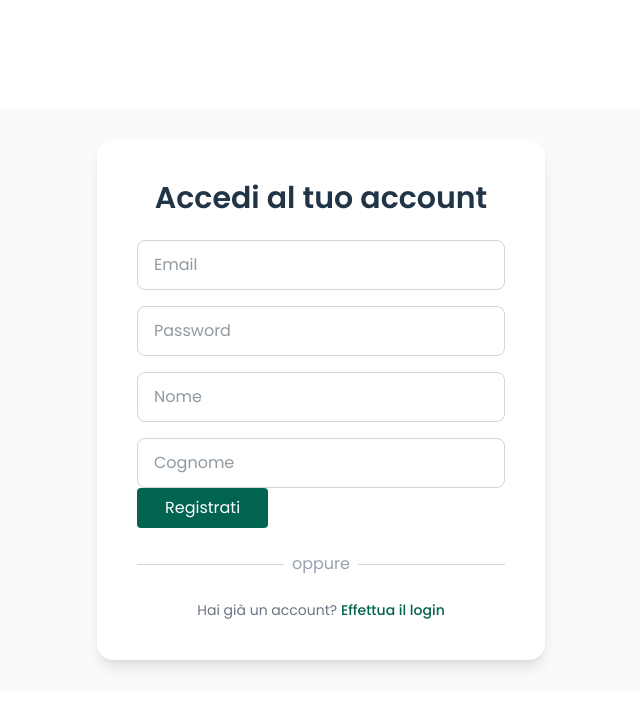
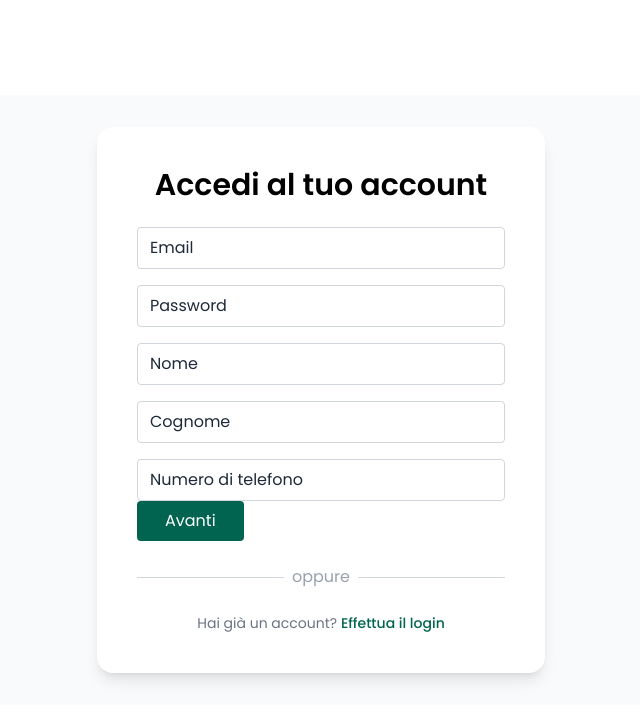
Before and after one commit to develhope/FS37-TeamProject-2, a React (Vite) app in the folder fs37-teamproject-2/: page /registrazione in a window 1280 px wide. Shown: the top 724 px of the page, without its empty margins (319-959 px from the left). Built offline with nearby package versions, Linux system fonts and the light colour scheme.

Commit message:
Nuovi campi registrazione

```diff
--- a/fs37-teamproject-2/src/Components/Input.jsx
+++ b/fs37-teamproject-2/src/Components/Input.jsx
@@ -5,13 +5,15 @@ const typeInput= {
   errorInput: "w-full border border-red-500 rounded px-3 py-2 focus:border-[#006450] placeholder-gray-800 text-gray-800",
   hoverInput: "w-full border border-gray-300 rounded px-3 py-2 hover:border-[#006450] placeholder-gray-800 text-gray-800"
 }
-export const Input = ({ type, placeholder, onChange, mode }) => {
+export const Input = ({ type, placeholder, onChange, mode, name, required }) => {
   if(mode === "defaultInput"){
    return <input
     className={typeInput.defaultInput}
     placeholder={placeholder}
     onChange={onChange}
     type= {type}
+    name={name}
+    required= {required}
   />
   } else if(mode === "disabledInput"){
     return <input
@@ -19,6 +21,8 @@ export const Input = ({ type, placeholder, onChange, mode }) => {
       placeholder={placeholder}
       disabled
       type= {type}
+      name={name}
+
     />
   } else if(mode === "errorInput"){
     return <input
@@ -26,6 +30,8 @@ export const Input = ({ type, placeholder, onChange, mode }) => {
       placeholder={placeholder}
       onChange={onChange}
       type= {type}
+      name={name}
+    required= {required}
     />
   } else if(mode === "hoverInput"){
     return <input
@@ -33,6 +39,8 @@ export const Input = ({ type, placeholder, onChange, mode }) => {
       placeholder={placeholder}
       onChange={onChange}
       type= {type}
+      name={name}
+    required= {required}
     />
   }
 };
--- a/fs37-teamproject-2/src/Context/AuthContext.jsx
+++ b/fs37-teamproject-2/src/Context/AuthContext.jsx
@@ -41,7 +41,11 @@ function AuthProvider({ children }) {
     const userExist = users.find((x) => x.email === userData.email);
     if (!userExist) {
       setUsers([...users, userData]);
-      setMessage(``);
+      setMessage(`Registrazione avvenuta con successo`);
+      setTimeout(()=>{
+        setMessage(``);
+        navigate("/login");
+      },3000)
     } else {
       setMessage(`Email gia' registrata`);
     }
--- a/fs37-teamproject-2/src/Pages/Login.jsx
+++ b/fs37-teamproject-2/src/Pages/Login.jsx
@@ -36,7 +36,7 @@ const [password, setPassword] = useState('');
     </p>
   </div>
         <div className="bg-white rounded-2xl shadow-lg p-6 w-full max-w-md">
-          <h2 className="text-3xl font-semibold text-center mb-6">Accedi al tuo account</h2>
+          <h2 className="text-3xl font-semibold text-center mb-6 text-gray-600">Accedi al tuo account</h2>
           <form className="space-y-4" onSubmit={handleSubmit}>
             <Input
               onChange={(e) => setEmail(e.target.value)}
@@ -51,10 +51,11 @@ const [password, setPassword] = useState('');
               mode={"defaultInput"}
             />
           <div className="flex justify-between items-center mt-2 mb-6">
+            <Link to="#" className="text-sm text-[#006450] hover:underline">
+              Password dimenticata?
+            </Link>
           <Button label= "primary" type="submit" className="w-fit mx-auto">Login</Button>
-          <a href="#" className="text-sm text-[#006450] hover:underline">
-              Password dimenticata?
-            </a>
+
           </div>
 
           <div className="flex items-center my-6">
@@ -64,10 +65,10 @@ const [password, setPassword] = useState('');
           </div>
 
           <div className="flex space-x-4">
-            <button className="flex-1 flex items-center justify-center border border-gray-300 px-4 py-2 rounded-lg hover:border-[#006450] transition">
+            <button className="flex-1 flex items-center justify-center border border-gray-300 px-4 py-2 rounded-lg hover:border-[#006450] text-gray-600 transition">
               <FcGoogle size={20} className="mr-2" /> Google
             </button>
-            <button className="flex-1 flex items-center justify-center border border-gray-300 px-4 py-2 rounded-lg hover:border-[#006450] transition">
+            <button className="flex-1 flex items-center justify-center border border-gray-300 px-4 py-2 rounded-lg hover:border-[#006450] text-gray-600 transition">
               <FaFacebookF size={20} color="#006450" className="mr-2" /> Facebook
             </button>
           </div>
--- a/fs37-teamproject-2/src/Pages/Registrazione.jsx
+++ b/fs37-teamproject-2/src/Pages/Registrazione.jsx
@@ -1,13 +1,14 @@
-import { useState } from "react";
+import { useEffect, useState } from "react";
 import { useAuth } from "../Context/AuthContext";
 import { Link } from "react-router-dom";
 import { Button } from "../Components/Button";
+import { Input } from "../Components/Input";
 
-const style =
-  "w-full border border-gray-300 rounded-lg px-4 py-3 focus:border-[#006450] hover:border-[#006450] outline-none";
+
 function Registrazione() {
-  const { registrazione } = useAuth();
+  const { registrazione, message } = useAuth();
   const [user, setUser] = useState({});
+  const[step, setStep]= useState(1);
   function handleChange(e) {
     const { name, value } = e.target;
     setUser((prev) => ({
@@ -19,6 +20,7 @@ function Registrazione() {
     e.preventDefault();
     registrazione(user);
   }
+
   return (
     <>
       <main className="flex-1 flex items-center justify-center p-8 bg-gray-50">
@@ -29,44 +31,105 @@ function Registrazione() {
           <h2 className="text-3xl font-semibold text-center mb-6">
             Accedi al tuo account
           </h2>
-          <div className="space-y-4">
-            <input
+         {step === 1 ?
+          <><div className="space-y-4">
+            <Input
               onChange={handleChange}
               type="email"
               name="email"
-              required
+              required={true}
               placeholder="Email"
-              className={style}
+              mode="defaultInput"
             />
-            <input
+            <Input
               onChange={handleChange}
               type="password"
               name="password"
-              required
+              required={true}
               placeholder="Password"
-              className={style}
+              mode="defaultInput"
             />
-            <input
+            <Input
               onChange={handleChange}
               type="text"
               name="nome"
-              required
+              required={true}
               placeholder="Nome"
-              className={style}
+              mode="defaultInput"
             />
-            <input
+            <Input
               onChange={handleChange}
               type="text"
               name="cognome"
-              required
+              required={true}
               placeholder="Cognome"
-              className={style}
+              mode="defaultInput"
+            />
+            <Input
+            onChange={handleChange}
+              type="tel"
+              name="telefono"
+              required={true}
+              placeholder="Numero di telefono"
+              mode="defaultInput"
             />
           </div>
 
+          <Button label="primary" operazione={()=>setStep(2)}>
+            Avanti
+          </Button>
+          </>
+          :
+          <><div className="space-y-4">
+            <Input
+              onChange={handleChange}
+              type="text"
+              name="codiceFiscale"
+              required={true}
+              placeholder="Codice Fiscale"
+              mode="defaultInput"
+            />
+            <Input
+              onChange={handleChange}
+              type="date"
+              name="dataNascita"
+              required={true}
+              placeholder="Data di Nascita"
+              mode="defaultInput"
+            />
+            <Input
+              onChange={handleChange}
+              type="text"
+              name="luogoNascita"
+              required={true}
+              placeholder="Città di Nascita"
+              mode="defaultInput"
+            />
+            <Input
+              onChange={handleChange}
+              type="text"
+              name="indirizzo"
+              required={true}
+              placeholder="indirizzo"
+              mode="defaultInput"
+            />
+            <Input
+            onChange={handleChange}
+              type="text"
+              name="cap"
+              required={true}
+              placeholder="Cap"
+              mode="defaultInput"
+            />
+
+          </div>
+          <Button label="secondary" operazione={()=> setStep(1)} >
+          Indietro
+          </Button>
           <Button label="primary" type="submit">
             Registrati
           </Button>
+          </> }
 
           <div className="flex items-center my-6">
             <hr className="flex-grow border-t border-gray-300" />
@@ -83,6 +146,7 @@ function Registrazione() {
               Effettua il login
             </Link>
           </p>
+          {message && <p className="text-grey-600">{message}</p>}
         </form>
       </main>
     </>
--- a/fs37-teamproject-2/src/index.css
+++ b/fs37-teamproject-2/src/index.css
@@ -6,10 +6,6 @@
   font-family: "Poppins", system-ui, sans-serif;
   line-height: 1.5;
   font-weight: 400;
-
-  color-scheme: light dark;
-  color: rgba(255, 255, 255, 0.87);
-  background-color: #242424;
 
   font-synthesis: none;
   text-rendering: optimizeLegibility;
@@ -30,16 +26,3 @@ h1 {
   font-size: 3.2em;
   line-height: 1.1;
 }
-
-
-
-
-@media (prefers-color-scheme: light) {
-  :root {
-    color: #213547;
-    background-color: #ffffff;
-  }
-  a:hover {
-    color: #747bff;
-  }
-}
```
